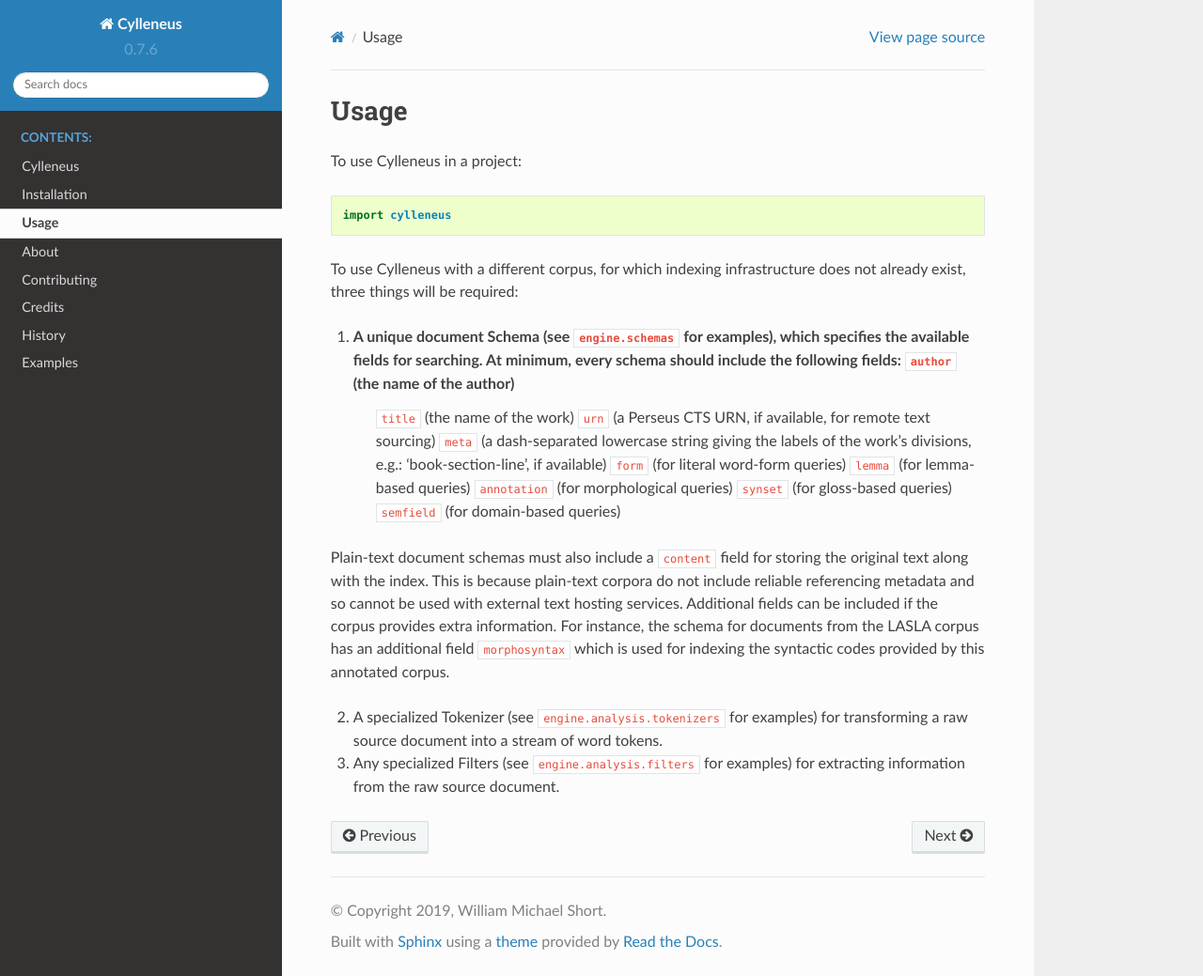
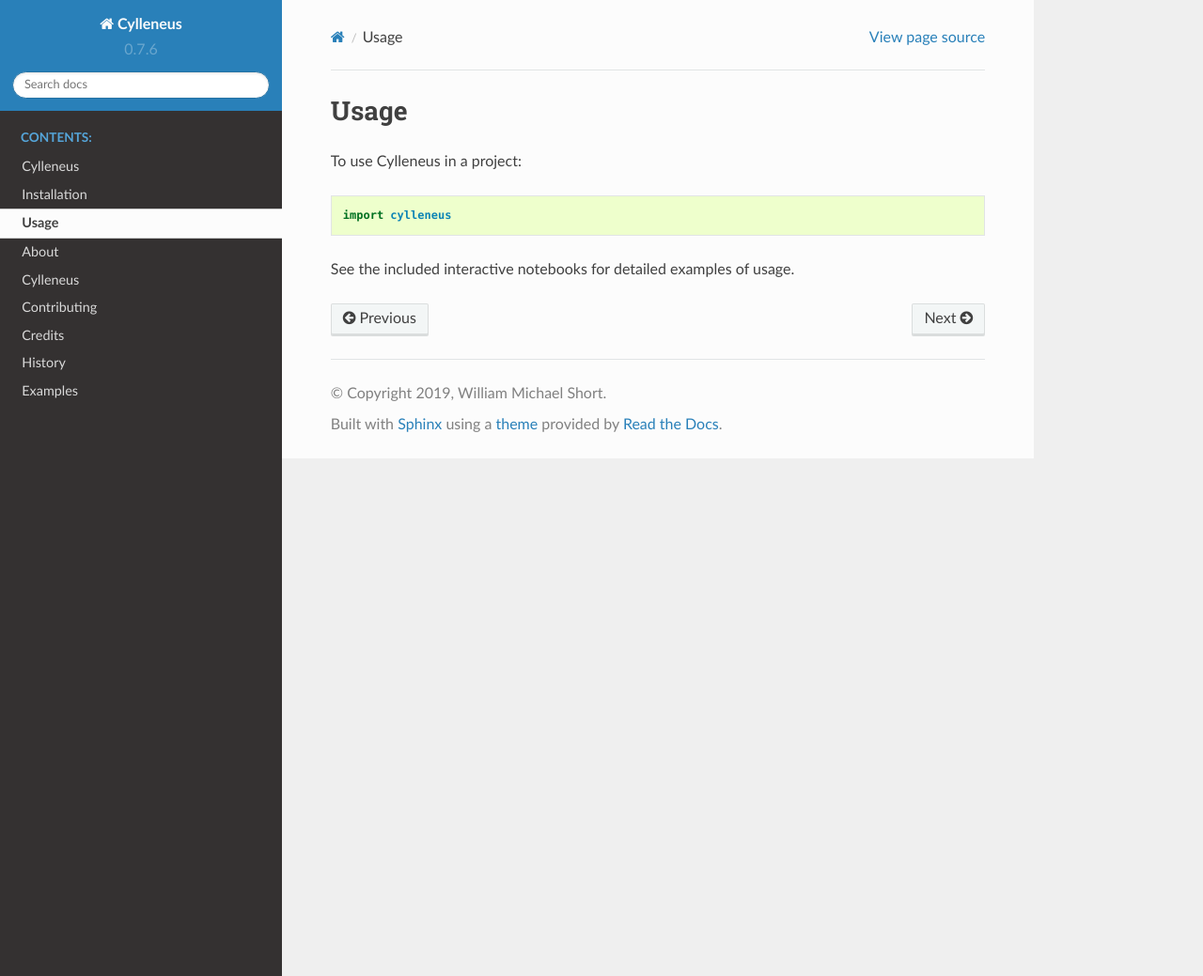
Before and after one commit to cylleneus/cylleneus, a Sphinx documentation site: the page built from docs/usage.rst, in a window 1280 px wide and 1039 px high. Shown: the whole window at 94% size. Built offline with Sphinx 7.4.7 and the Read the Docs theme 2.0.0, drawn with Linux system fonts in a browser that asks for light colours; pages that are not in the unit, such as notebooks, are missing from menus.

Commit message:
udpate docs

```diff
--- a/docs/conf.py
+++ b/docs/conf.py
@@ -33,7 +33,7 @@
 
 # Add any Sphinx extension module names here, as strings. They can be
 # extensions coming with Sphinx (named 'sphinx.ext.*') or your custom ones.
-extensions = ["sphinx.ext.autodoc", "sphinx.ext.viewcode", "nbsphinx"]
+extensions = ["sphinx.ext.autodoc", "sphinx.ext.viewcode", "nbsphinx", "sphinx_click.ext"]
 
 # Add any paths that contain templates here, relative to this directory.
 templates_path = ["_templates"]
--- a/docs/index.rst
+++ b/docs/index.rst
@@ -9,7 +9,7 @@
    installation
    usage
    about
-   modules
+   cli
    contributing
    authors
    history
--- a/docs/usage.rst
+++ b/docs/usage.rst
@@ -6,21 +6,4 @@
 
     import cylleneus
 
-
-To use Cylleneus with a different corpus, for which indexing infrastructure does not already exist, three things will be required::
-
-1. A unique document Schema (see ``engine.schemas`` for examples), which specifies the available fields for searching. At minimum, every schema should include the following fields: ``author`` (the name of the author)
-    ``title`` (the name of the work)
-    ``urn`` (a Perseus CTS URN, if available, for remote text sourcing)
-    ``meta`` (a dash-separated lowercase string giving the labels of the work's divisions, e.g.: 'book-section-line', if available)
-    ``form`` (for literal word-form queries)
-    ``lemma`` (for lemma-based queries)
-    ``annotation`` (for morphological queries)
-    ``synset`` (for gloss-based queries)
-    ``semfield`` (for domain-based queries)
-Plain-text document schemas must also include a ``content`` field for storing the original text along with the index. This is because plain-text corpora do not include reliable referencing metadata and so cannot be used with external text hosting services.
-Additional fields can be included if the corpus provides extra information. For instance, the schema for documents from the LASLA corpus has an additional field ``morphosyntax`` which is used for indexing the syntactic codes provided by this annotated corpus.
-
-2. A specialized Tokenizer (see ``engine.analysis.tokenizers`` for examples) for transforming a raw source document into a stream of word tokens.
-
-3. Any specialized Filters (see ``engine.analysis.filters`` for examples) for extracting information from the raw source document.
+See the included interactive notebooks for detailed examples of usage.
```
Also changed, not shown: docs/cli.rst (added, +10 -0 lines), 2 other files.
